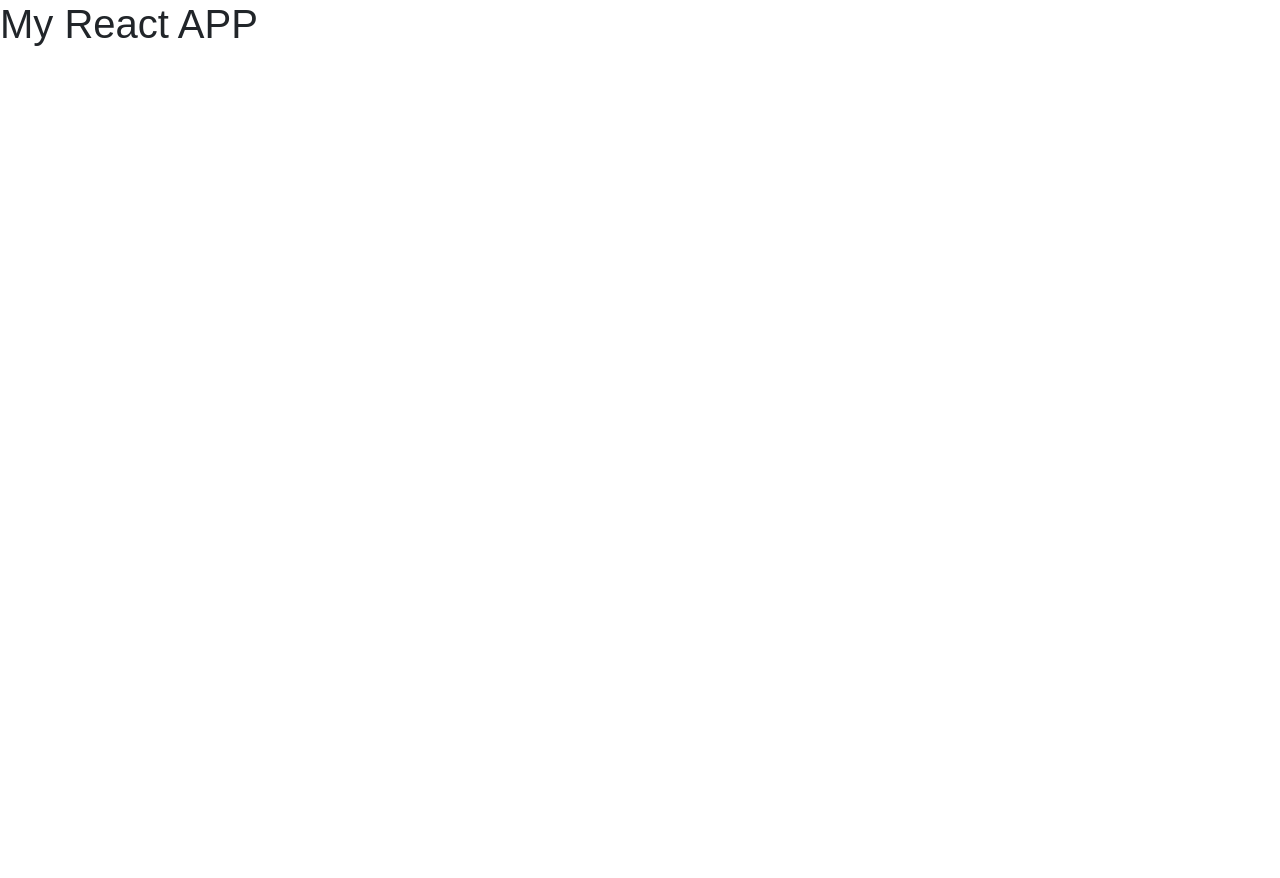
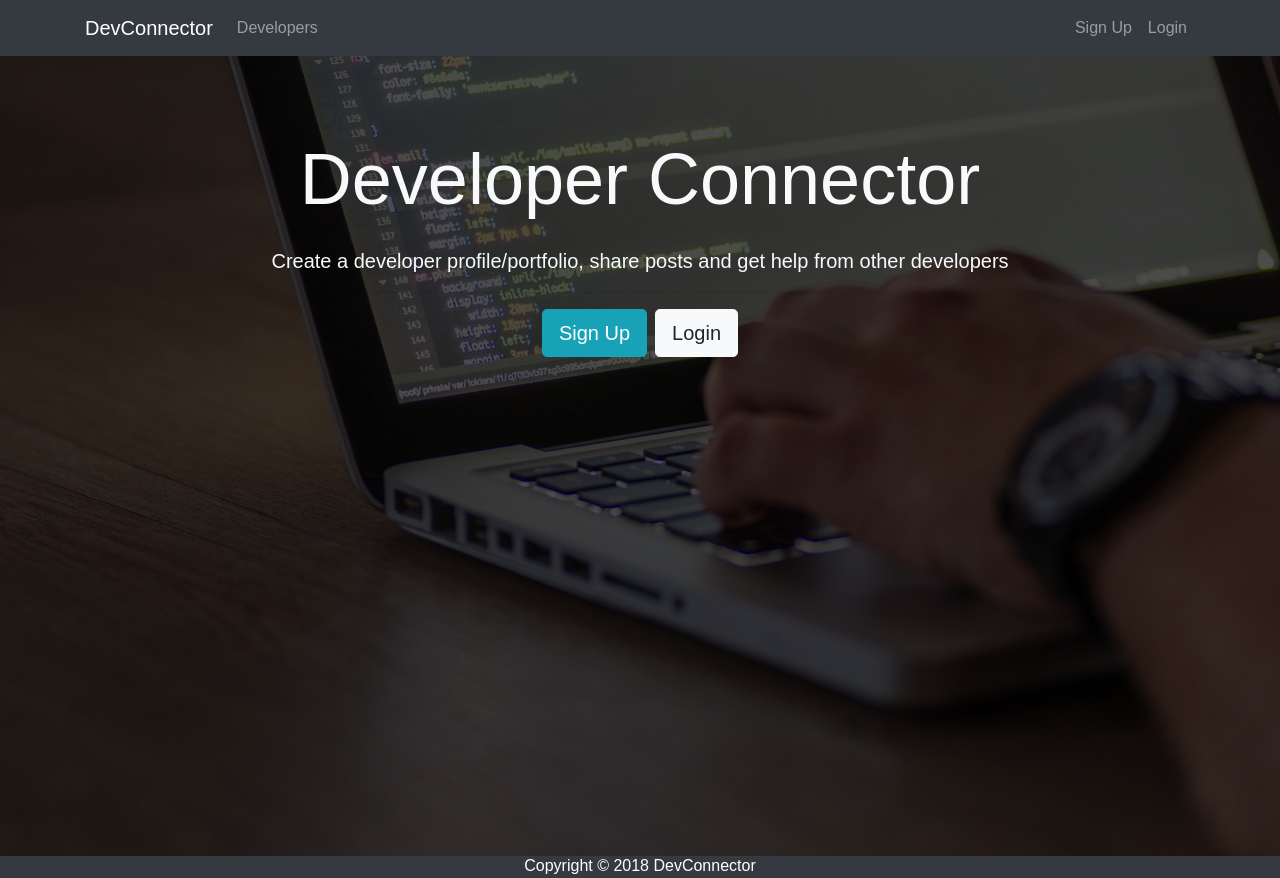
Before and after one commit to ixnp/mern-stack-front-to-back, a React (Create React App) app in the folder client/: page / in a window 1280 px wide. Before the commit the page ends 800 px from the top, so only its background shows below. Built offline with nearby package versions, Linux system fonts and the light colour scheme.

Commit message:
added layout components

```diff
--- a/client/src/App.js
+++ b/client/src/App.js
@@ -1,12 +1,17 @@
 import React, { Component } from 'react';
 
+import Navbar from './components/layout/Navbar';
+import Footer from './components/layout/Footer';
+import Landing from './components/layout/Landing';
 import './App.css';
 
 class App extends Component {
   render() {
     return (
       <div className="App">
-       <h1>My React APP</h1>
+      <Navbar />
+      <Landing />
+      <Footer />
       </div>
     );
   }
--- /dev/null
+++ b/client/src/components/layout/Footer.js
@@ -0,0 +1,9 @@
+import React from 'react'
+
+export default () => {
+  return (
+    <footer className="bg-dark text-white mt-5 p4 text-center">
+    Copyright &copy; {new Date().getFullYear()} DevConnector
+    </footer>
+  )
+}
--- /dev/null
+++ b/client/src/components/layout/Landing.js
@@ -0,0 +1,29 @@
+import React, { Component } from 'react'
+
+class Landing extends Component {
+  render() {
+    return (
+      <div>
+        <div className="landing">
+    <div className="dark-overlay landing-inner text-light">
+      <div className="container">
+        <div className="row">
+          <div className="col-md-12 text-center">
+            <h1 className="display-3 mb-4">Developer Connector
+            </h1>
+            <p className="lead"> Create a developer profile/portfolio, share posts and get help from other developers</p>
+            <hr />
+            {/* need to change to link tab instead of href */}
+            <a href="register.html" class="btn btn-lg btn-info mr-2">Sign Up</a>
+            <a href="login.html" class="btn btn-lg btn-light">Login</a>
+          </div>
+        </div>
+      </div>
+    </div>
+  </div>
+      </div>
+    )
+  }
+}
+
+export default Landing;
--- /dev/null
+++ b/client/src/components/layout/Navbar.js
@@ -0,0 +1,39 @@
+import React, { Component } from 'react'
+
+class Navbar extends Component {
+  render() {
+    return (
+      <div>
+
+  <nav className="navbar navbar-expand-sm navbar-dark bg-dark mb-4">
+    <div className="container">
+      <a className="navbar-brand" href="landing.html">DevConnector</a>
+      <button className="navbar-toggler" type="button" data-toggle="collapse" data-target="#mobile-nav">
+        <span className="navbar-toggler-icon"></span>
+      </button>
+
+      <div className="collapse navbar-collapse" id="mobile-nav">
+        <ul className="navbar-nav mr-auto">
+          <li className="nav-item">
+            <a className="nav-link" href="profiles.html"> Developers
+            </a>
+          </li>
+        </ul>
+
+        <ul className="navbar-nav ml-auto">
+          <li className="nav-item">
+            <a className="nav-link" href="register.html">Sign Up</a>
+          </li>
+          <li className="nav-item">
+            <a className="nav-link" href="login.html">Login</a>
+          </li>
+        </ul>
+      </div>
+    </div>
+  </nav>
+      </div>
+    )
+  }
+}
+
+export default Navbar;
```
